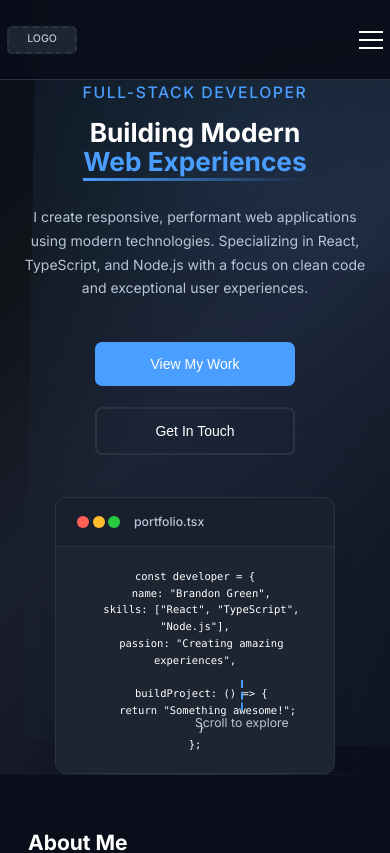
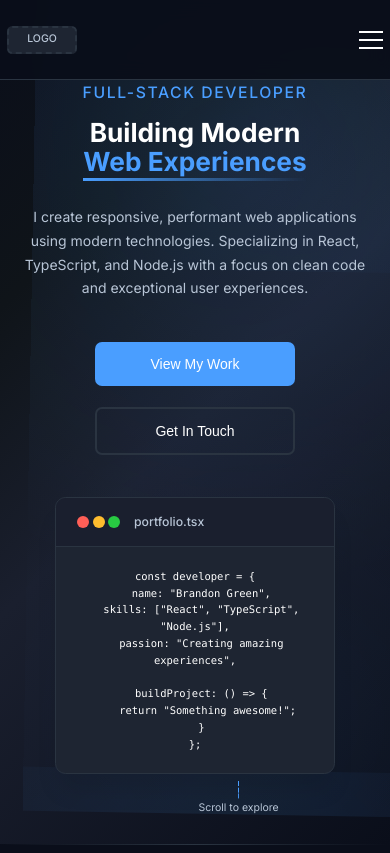
Before and after one commit to BrandonGreenDev/portfolio, a React (Create React App) app: page / in a window 390 px wide. Shown: the top 853 px of the page. Built offline with nearby package versions, Linux system fonts and the light colour scheme.

Commit message:
added dynamic mobile classes to hide the scroll component on mobile devices as it adds overlapping elements

```diff
--- a/src/components/Hero/Hero.css
+++ b/src/components/Hero/Hero.css
@@ -222,6 +222,8 @@
   transform: translateX(-50%);
   text-align: center;
   animation: fadeInUp 1s ease-out 1.5s both;
+  z-index: 10;
+  padding: var(--spacing-sm);
 }
 
 .scroll-arrow {
@@ -324,6 +326,9 @@
   .hero {
     padding-top: var(--nav-height);
     min-height: calc(100vh - var(--nav-height));
+    min-height: calc(
+      100dvh - var(--nav-height)
+    ); /* Dynamic viewport height for mobile */
   }
 
   .hero__title {
@@ -346,11 +351,31 @@
   .code {
     font-size: var(--font-size-xs);
   }
+
+  .hero__scroll-indicator {
+    bottom: max(
+      var(--spacing-xl),
+      env(safe-area-inset-bottom, 0px) + var(--spacing-md)
+    );
+    padding: var(--spacing-xs);
+    /* Ensure it doesn't overlap with mobile browser UI */
+    margin-bottom: env(safe-area-inset-bottom, 0px);
+  }
+
+  .hero__scroll-indicator p {
+    font-size: var(--font-size-xs);
+  }
+
+  .scroll-arrow span {
+    width: 1.5px;
+    height: 6px;
+  }
 }
 
 @media (max-width: 480px) {
   .hero__content {
     gap: var(--spacing-2xl);
+    padding-bottom: var(--spacing-4xl);
   }
 
   .hero__title {
@@ -370,4 +395,53 @@
   .code-window {
     max-width: 280px;
   }
+
+  .hero__scroll-indicator {
+    bottom: max(
+      var(--spacing-lg),
+      env(safe-area-inset-bottom, 0px) + var(--spacing-sm)
+    );
+    padding: var(--spacing-xs);
+    transform: translateX(-50%) scale(0.9);
+    /* Additional spacing for very small screens */
+    margin-bottom: calc(env(safe-area-inset-bottom, 0px) + var(--spacing-xs));
+  }
+
+  .hero__scroll-indicator p {
+    font-size: var(--font-size-xs);
+    margin-top: var(--spacing-xs);
+  }
+
+  .scroll-arrow span {
+    width: 1px;
+    height: 5px;
+    margin: 1px 0;
+  }
 }
+
+/* Mobile landscape orientation adjustments */
+@media (max-width: 768px) and (orientation: landscape) and (max-height: 500px) {
+  .hero__scroll-indicator {
+    display: none; /* Hide on very short landscape screens to prevent overlap */
+  }
+}
+
+/* Extra small screens and older mobile devices */
+@media (max-width: 320px) {
+  .hero__scroll-indicator {
+    bottom: max(
+      var(--spacing-md),
+      env(safe-area-inset-bottom, 0px) + var(--spacing-xs)
+    );
+    transform: translateX(-50%) scale(0.8);
+  }
+
+  .hero__scroll-indicator p {
+    font-size: 10px;
+  }
+
+  .scroll-arrow span {
+    width: 0.8px;
+    height: 4px;
+  }
+}
```
